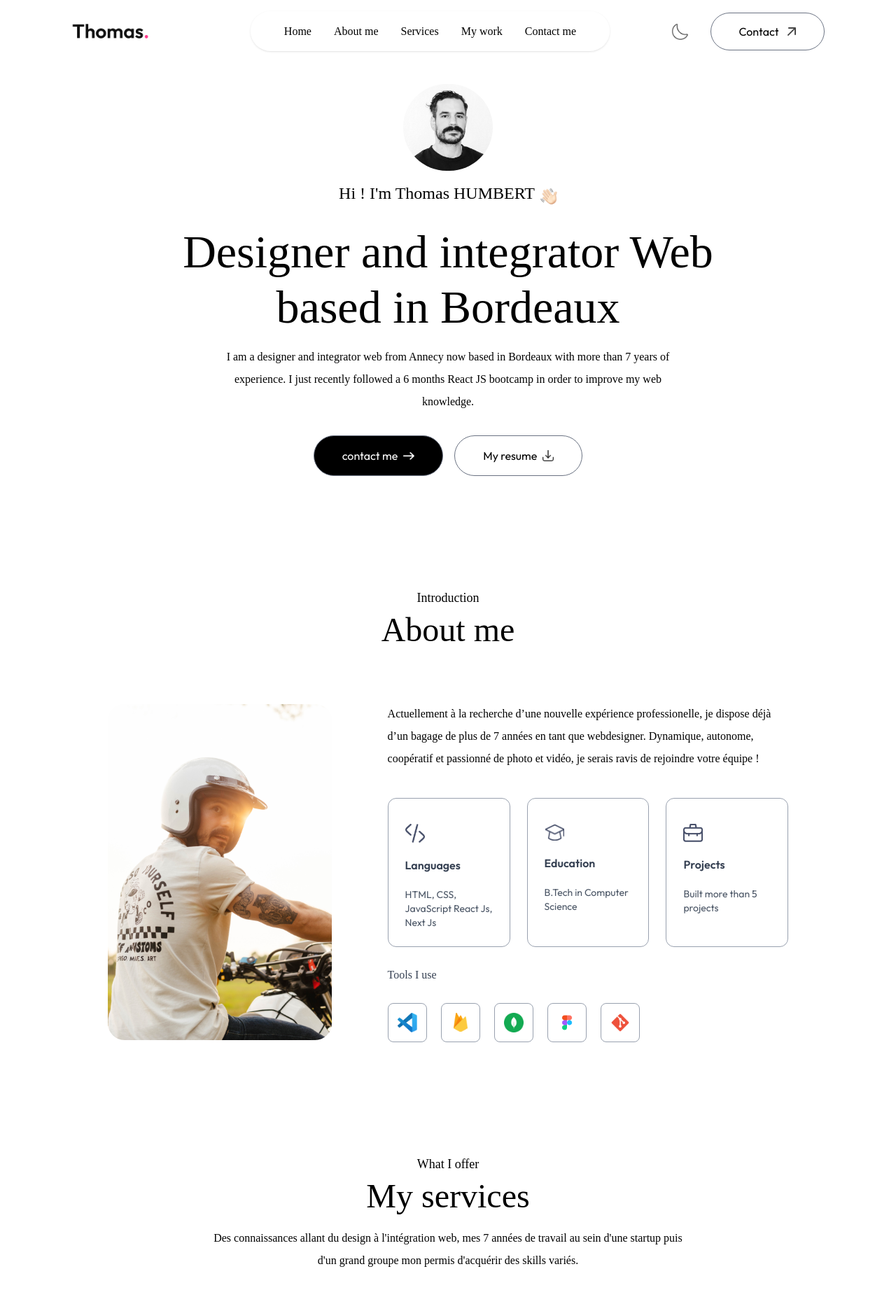
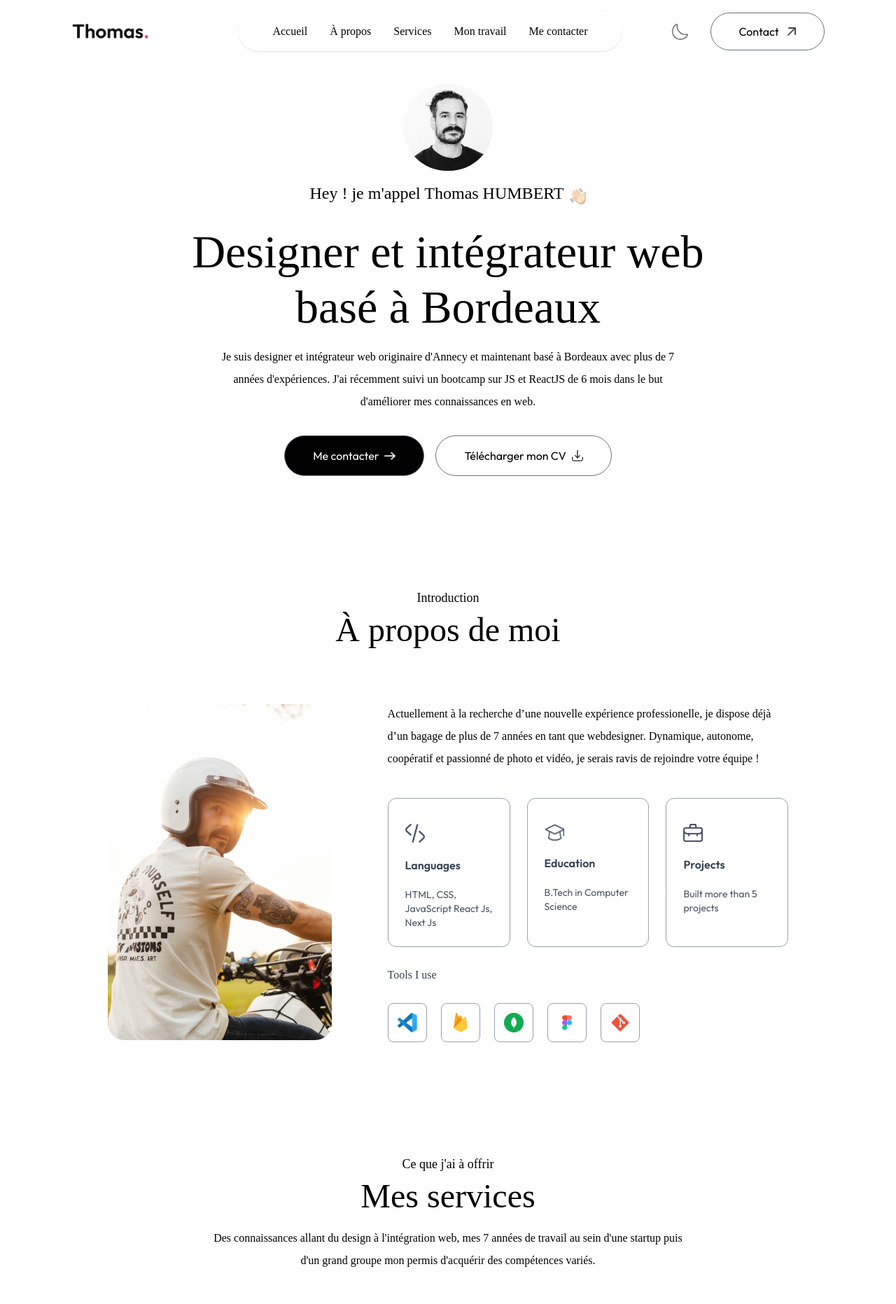
Before and after one commit to H4lfbeard/portfolio-next, a Next.js app: page / in a window 1280 px wide. Shown: the top 1863 px of the page at 70% size. Built offline with nearby package versions, Linux system fonts and the light colour scheme; a web font is replaced by a local one.

Commit message:
french translation

```diff
--- a/app/components/About.jsx
+++ b/app/components/About.jsx
@@ -6,7 +6,7 @@ export const About = () => {
   return (
     <div id="about" className="w-full px-[12%] py-10 scroll-mt-20">
       <h4 className="text-center mb-2 text-lg font-Ovo">Introduction</h4>
-      <h2 className=" text-center text-5xl font-Ovo">About me</h2>
+      <h2 className=" text-center text-5xl font-Ovo">À propos de moi</h2>
 
       <div className="flex w-full flex-col lg:flex-row items-center gap-20 my-20">
         <div className="w-64 sm:w-80 rounded-3xl max-w-none">
--- a/app/components/Header.jsx
+++ b/app/components/Header.jsx
@@ -9,23 +9,24 @@ const Header = () => {
         <Image src={assets.profile_img} alt="" className="rounded-full w-32" />
       </div>
       <h3 className="flex items-end gap-2 text-xl md:text-2xl mb-3 font-Ovo">
-        Hi ! I'm Thomas HUMBERT
+        Hey ! je m'appel Thomas HUMBERT
         <Image src={assets.hand_icon} alt="" className="w-6" />
       </h3>
       <h1 className="text-3xl sm:test-6xl lg:text-[66px] font-Ovo">
-        Designer and integrator Web based in Bordeaux
+        Designer et intégrateur web basé à Bordeaux
       </h1>
       <p className="max-w-2xl mx-auto font-Ovo ">
-        I am a designer and integrator web from Annecy now based in Bordeaux
-        with more than 7 years of experience. I just recently followed a 6
-        months React JS bootcamp in order to improve my web knowledge.
+        Je suis designer et intégrateur web originaire d'Annecy et maintenant
+        basé à Bordeaux avec plus de 7 années d'expériences. J'ai récemment
+        suivi un bootcamp sur JS et ReactJS de 6 mois dans le but d'améliorer
+        mes connaissances en web.
       </p>
       <div className="flex flex-col sm:flex-row items-center gap-4 mt-4">
         <a
           href="#contact"
           className="px-10 py-3 border rounded-full border-gray-500 bg-black text-white flex items-center gap-2"
         >
-          contact me
+          Me contacter
           <Image src={assets.right_arrow_white} alt="" className="w-4" />
         </a>
         <a
@@ -33,7 +34,7 @@ const Header = () => {
           download
           className="px-10 py-3 border rounded-full border-gray-500 flex items-center gap-2"
         >
-          My resume
+          Télécharger mon CV
           <Image src={assets.download_icon} alt="" className="w-4" />
         </a>
       </div>
--- a/app/components/Navbar.jsx
+++ b/app/components/Navbar.jsx
@@ -47,12 +47,12 @@ const Navbar = () => {
         >
           <li>
             <a href="#top" className="font-Ovo">
-              Home
+              Accueil
             </a>
           </li>
           <li>
             <a href="#about" className="font-Ovo">
-              About me
+              À propos
             </a>
           </li>
           <li>
@@ -62,12 +62,12 @@ const Navbar = () => {
           </li>
           <li>
             <a href="#work" className="font-Ovo">
-              My work
+              Mon travail
             </a>
           </li>
           <li>
             <a href="#contact" className="font-Ovo">
-              Contact me
+              Me contacter
             </a>
           </li>
         </ul>
--- a/app/components/Services.jsx
+++ b/app/components/Services.jsx
@@ -6,12 +6,14 @@ import { assets } from "@/assets/assets";
 export const Services = () => {
   return (
     <div id="services" className="w-full px-[12%] py-10 scroll-mt-20">
-      <h4 className="text-center mb-2 text-lg font-Ovo">What I offer</h4>
-      <h2 className=" text-center text-5xl font-Ovo">My services</h2>
+      <h4 className="text-center mb-2 text-lg font-Ovo">
+        Ce que j'ai à offrir
+      </h4>
+      <h2 className=" text-center text-5xl font-Ovo">Mes services</h2>
       <p className="text-center max-w-2xl mx-auto mt-5 mb-12 font-Ovo">
         Des connaissances allant du design à l'intégration web, mes 7 années de
         travail au sein d'une startup puis d'un grand groupe mon permis
-        d'acquérir des skills variés.
+        d'acquérir des compétences variés.
       </p>
 
       <ul className="grid grid-cols-services gap-6 my-10">
```
